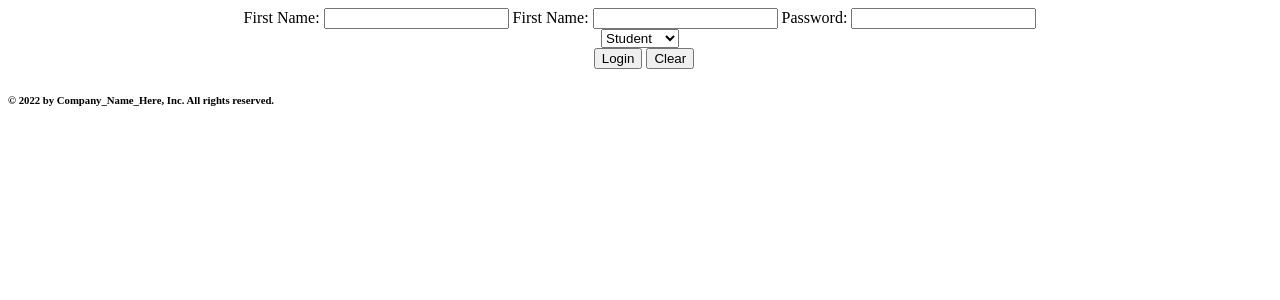
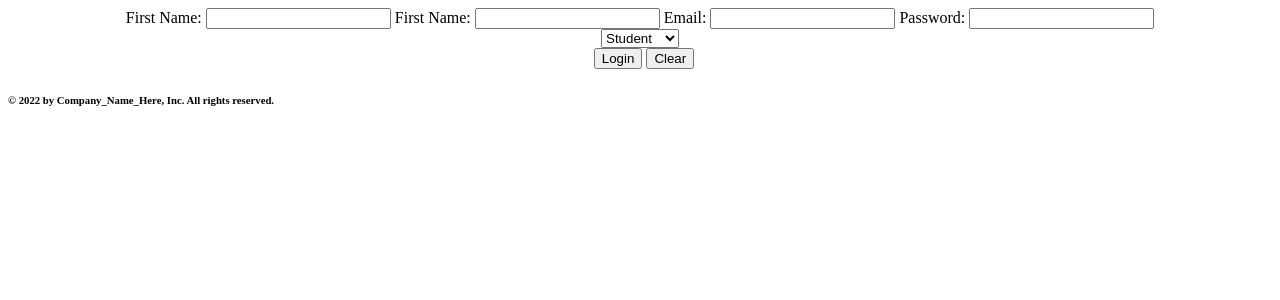
Before and after one commit to Joseph-Pepe/Software_Engineering_II_Project, a PHP site: page /Login_Page.php in a window 1280 px wide. Shown: the part 82-382 px from the top of the page. Run offline with PHP 8.4, Linux system fonts and the light colour scheme.

Commit message:
Update Login_Page.php

```diff
--- a/Login_Page.php
+++ b/Login_Page.php
@@ -15,10 +15,13 @@
     <form method = "post" align = "center" action = "process_login.php">
 	 <div id = "data">
 	    <label>First Name:</label>
-	    <input type = "text" name = "user_name" required>
+	    <input type = "text" name = "user_first_name" required>
 
             <label>First Name:</label>
-	    <input type = "text" name = "user_name" required>
+	    <input type = "text" name = "user_last_name" required>
+
+	    <label>Email:</label>
+	    <input type = "text" name = "user_email" required>
 
 	    <label>Password:</label>
 	    <input type = "text" name = "user_password" required>
```
